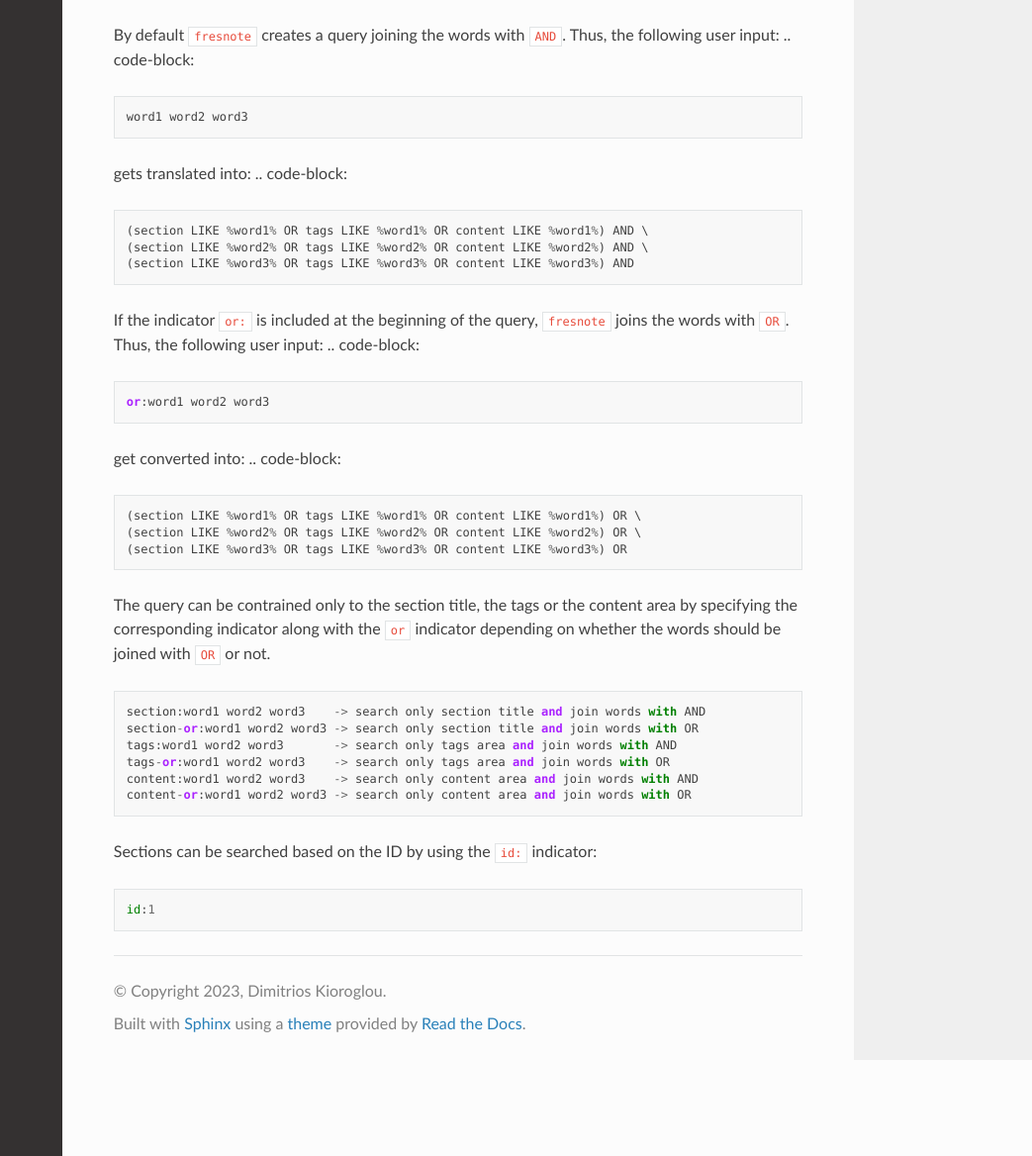
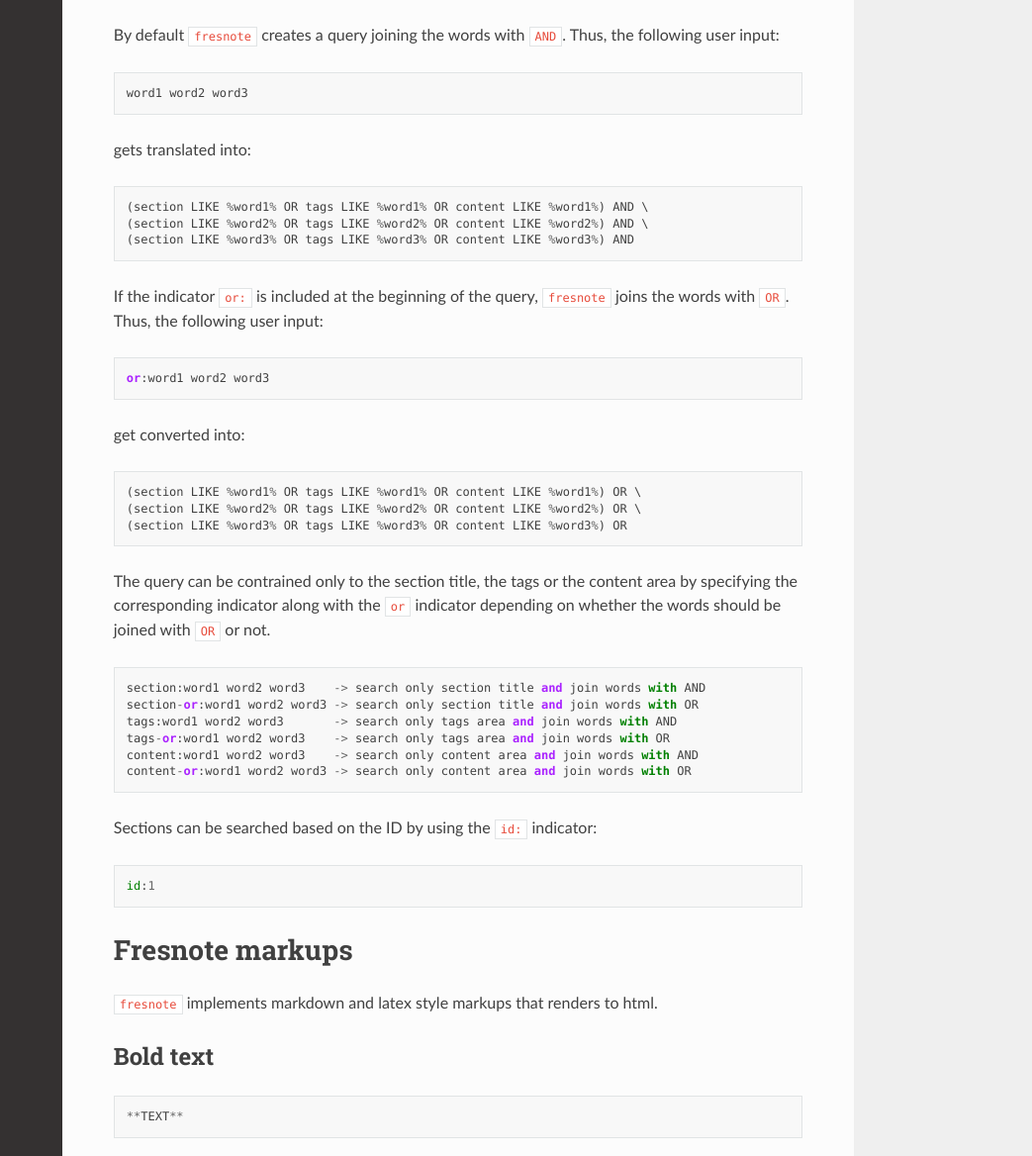
Before and after one commit to dkioroglou/fresnote, a Sphinx documentation site: the page built from docs/index.rst, in a window 1280 px wide and 1400 px high, scrolled down 5602 px, cut to the strip 232-1400 px from the top of the window. Shown: the whole strip at 99% size, without its empty margins (237-1280 px from the left). Built offline with Sphinx 7.4.7 and the Read the Docs theme 2.0.0, drawn with Linux system fonts in a browser that asks for light colours; some of the changed text lies outside the part shown.

Commit message:
New additions.

```diff
--- a/docs/index.rst
+++ b/docs/index.rst
@@ -161,11 +161,13 @@
 |br|
 
 By default ``fresnote`` creates a query joining the words with ``AND``. Thus, the following user input:
+
 .. code-block::
 
    word1 word2 word3
 
 gets translated into:
+
 .. code-block::
 
    (section LIKE %word1% OR tags LIKE %word1% OR content LIKE %word1%) AND \
@@ -173,11 +175,13 @@
    (section LIKE %word3% OR tags LIKE %word3% OR content LIKE %word3%) AND
 
 If the indicator ``or:`` is included at the beginning of the query, ``fresnote`` joins the words with ``OR``. Thus, the following user input:
+
 .. code-block::
 
    or:word1 word2 word3
 
 get converted into:
+
 .. code-block::
 
    (section LIKE %word1% OR tags LIKE %word1% OR content LIKE %word1%) OR \
@@ -200,3 +204,72 @@
 .. code-block::
 
     id:1
+
+################################################
+Fresnote markups
+################################################
+
+``fresnote`` implements markdown and latex style markups that renders to html.
+
+************************************
+Bold text
+************************************
+
+.. code-block::
+
+    **TEXT**
+
+************************************
+Italic text
+************************************
+
+.. code-block::
+
+    __TEXT__
+
+************************************
+Headers
+************************************
+
+.. code-block::
+
+    # Header 1
+    ## Header 2
+    ### Header 3
+    #### Header 4
+
+************************************
+Divide content with horizontal line
+************************************
+
+.. code-block::
+
+   PARAGRAPH 1
+
+   ---
+
+   PARAGRAPH 2
+
+************************************
+Color text
+************************************
+
+Mark text in red or green color:
+
+.. code-block::
+
+   \red{TEXT}
+   \green{TEXT}
+
+************************************
+Create a link
+************************************
+
+Create a link to external url:
+
+.. code-block::
+
+   \link{URL}
+   \link{REFERENCE TEXT, URL}
+
+The ``REFERENCE TEXT`` is optional. If omitted, the ``URL`` will be rendered as reference text.
```
